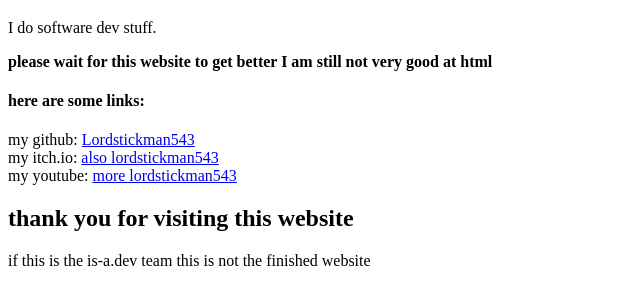
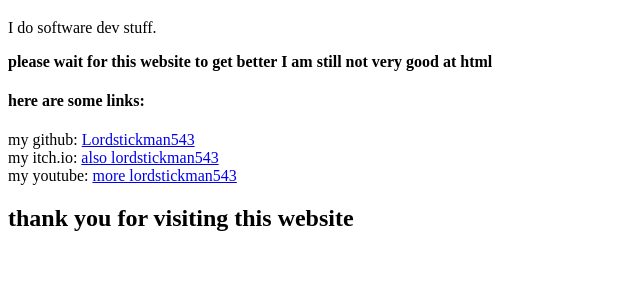
Before and after one commit to lordstickman543/lordstickman543.github.io, a plain HTML site: page index.html in a window 1280 px wide. Shown: the part 61-366 px from the top of the page, without its empty margins (0-640 px from the left). Drawn offline with Linux system fonts and the light colour scheme.

Commit message:
more update

```diff
--- a/index.html
+++ b/index.html
@@ -12,6 +12,5 @@
     <h4>here are some links:</h4>
     <p>my github: <a href="https://github.com/Lordstickman543">Lordstickman543</a><br>my itch.io: <a href="https://lordstickman543.itch.io">also lordstickman543</a><br>my youtube: <a href="https://www.youtube.com/channel/UCcRyPsKTS8DPnG3LflQU_6g">more lordstickman543</a></p>
     <h2>thank you for visiting this website</h2>
-    <p>if this is the is-a.dev team this is not the finished website</p>
 </body>
 </html>
```
